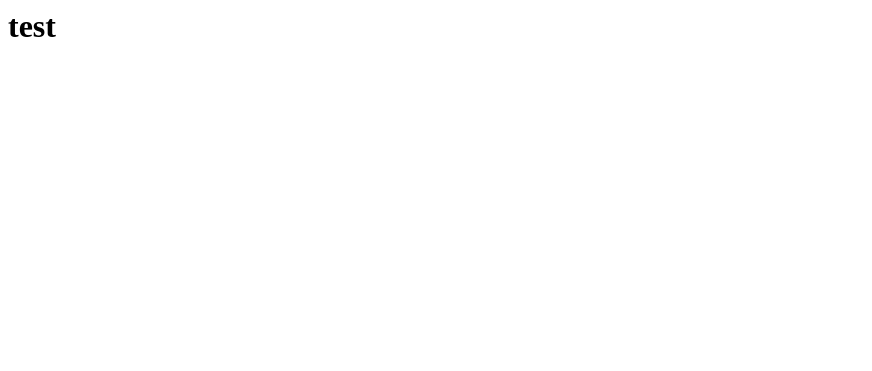
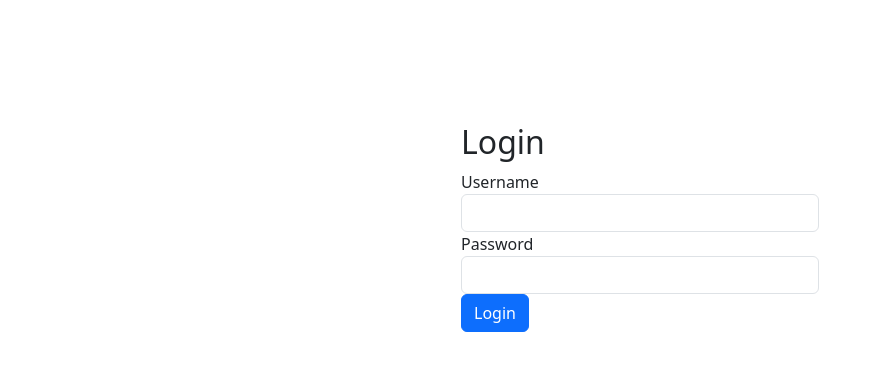
Before and after one commit to gabrfern99/post-comment-app, a Flask app: page /login in a window 1280 px wide. Before the commit the part shown is almost empty. Shown: the top 371 px of the page, without its empty margins (0-872 px from the left). Run offline with Flask 3, Linux system fonts and the light colour scheme; some libraries are stand-ins or nearby versions.

Commit message:
Create login template using bootstrap

```diff
--- a/templates/login.html
+++ b/templates/login.html
@@ -1 +1,31 @@
-<h1>test</h1>
+<!DOCTYPE html>
+<html>
+<head>
+	<title>Login - PostComm</title>
+    <link rel="stylesheet" href= "{{ url_for('static',filename='styles/bootstrap.min.css') }}">
+	<style type="text/css">
+		.container{
+			margin-top: 8%;
+			width: 400px;
+			border: ridge 1.5px white;
+			padding: 20px;
+		}
+	</style>
+</head>
+<body>
+	<div class="container">
+		<h2>Login</h2>
+	<form action="/login" method="post">
+		<div class="form-group">
+    <label for="firstname">Username</label>
+    <input type="text" class="form-control" id="exampleInputfirstname" name="username">
+  </div>
+  <div class="form-group">
+    <label for="Password">Password</label>
+    <input type="password" class="form-control" id="exampleInputPassword" name="password">
+  </div>
+  <button type="submit" class="btn btn-primary" name="create">Login</button>
+</form>
+</div>
+</body>
+</html>
```
